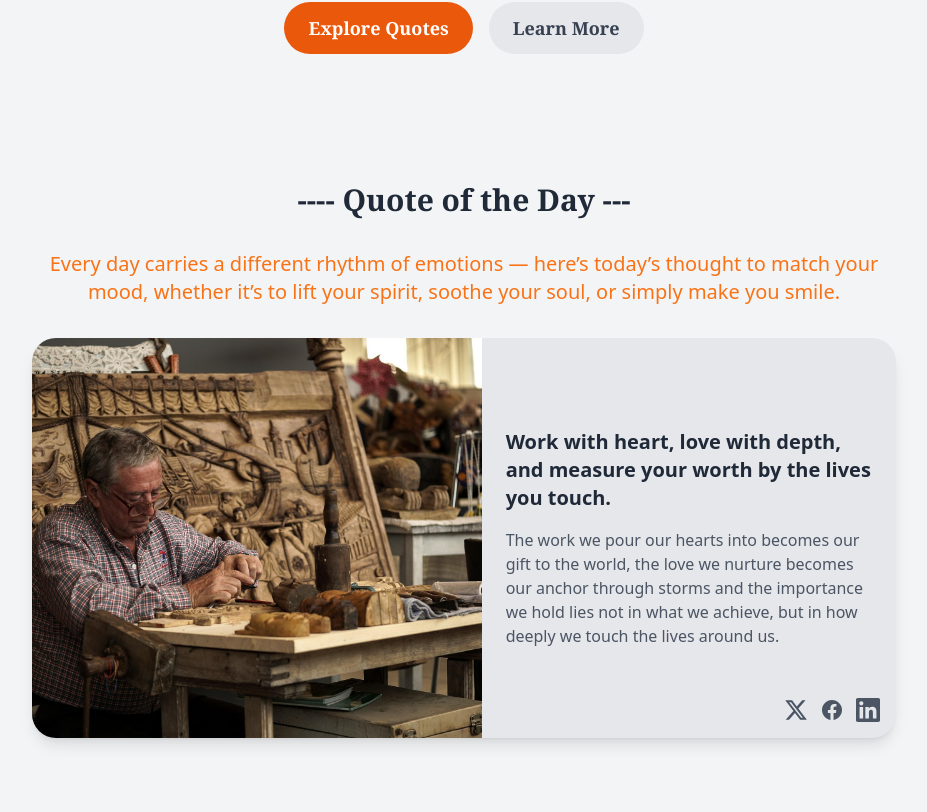
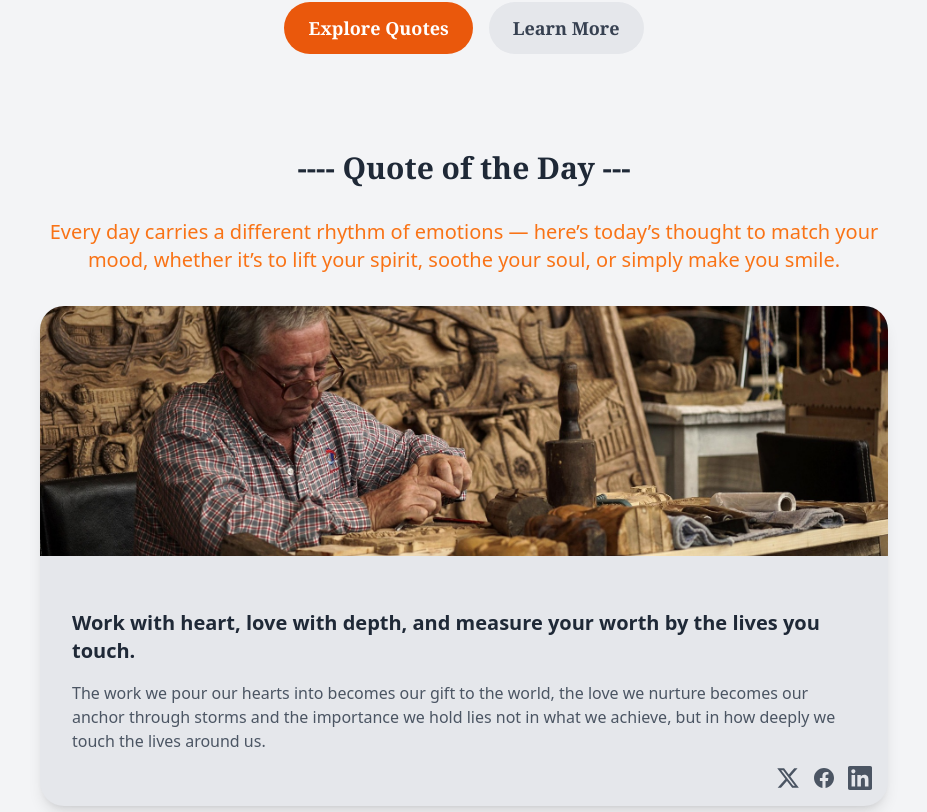
Before and after one commit to palak-1505/QuoteHaven, a React (Vite) app: page / in a window 1280 px wide. Shown: the part 608-1420 px from the top of the page, without its empty margins (176-1103 px from the left). Built offline with nearby package versions, Linux system fonts and the light colour scheme.

Commit message:
Quote of the day updated

```diff
--- a/src/components/Home/QuoteOfTheDay.jsx
+++ b/src/components/Home/QuoteOfTheDay.jsx
@@ -7,7 +7,7 @@ function QuoteOfTheDay() {
       const shareUrl = window.location.href;
 
       return (
-        <div className="flex flex-col my-12 max-w-4xl mx-auto px-4 mt-32">
+        <div className="flex flex-col mt-24 my-12 max-w-4xl mx-auto px-4 sm:px-6">
           <div className="text-3xl text-gray-800 font-serif font-bold mb-8 text-center">
             <h1>---- Quote of the Day ---</h1>
           </div>
@@ -18,18 +18,18 @@ function QuoteOfTheDay() {
             </p>
           </div>
 
-            <div className="relative flex flex-row border-solid rounded-3xl bg-gray-200 shadow-lg min-h-[400px] ">
-                <div className="w-3/4">
+          <div className="relative flex flex-col border-solid rounded-3xl bg-gray-200 shadow-lg h-[500px] w-full max-w-[896px] mx-auto quote-container">
+            <div className="h-1/2 flex-shrink-0">
               <img
                 src={img1}
-                        className="rounded-l-3xl h-full object-cover"
+                className="rounded-t-3xl h-full object-cover w-full"
                 alt="Inspirational scene"
               />
             </div>
 
-                <div className="w-2/3 p-6 flex flex-col justify-center">
-                    <b className="text-lg md:text-xl text-gray-800 maksymalny mb-4">{quote}</b>
-                    <p className="text-gray-600 text-sm md:text-base">{description}</p>
+            <div className="h-1/2 p-8 flex flex-col justify-center">
+              <b className="text-lg sm:text-xl text-gray-800 mb-4 font-semibold line-clamp-2">{quote}</b>
+              <p className="text-sm sm:text-base text-gray-600 line-clamp-3">{description}</p>
             </div>
 
             <div className="absolute bottom-4 right-4 flex space-x-3">
@@ -37,7 +37,7 @@ function QuoteOfTheDay() {
                 href={`https://x.com/share?url=${encodeURIComponent(shareUrl)}&text=${encodeURIComponent(quote)}`}
                 target="_blank"
                 rel="noopener noreferrer"
-                        className="text-gray-600 hover:text-blue-500"
+                className="text-gray-600 hover:text-blue-500 social-icon"
                 title="Share on X"
                 aria-label="Share on X"
               >
@@ -49,7 +49,7 @@ function QuoteOfTheDay() {
                 href={`https://www.facebook.com/sharer/sharer.php?u=${encodeURIComponent(shareUrl)}&quote=${encodeURIComponent(quote)}`}
                 target="_blank"
                 rel="noopener noreferrer"
-                        className="text-gray-600 hover:text-blue-700"
+                className="text-gray-600 hover:text-blue-700 social-icon"
                 title="Share on Facebook"
                 aria-label="Share on Facebook"
               >
@@ -61,7 +61,7 @@ function QuoteOfTheDay() {
                 href={`https://www.linkedin.com/sharing/share-offsite/?url=${encodeURIComponent(shareUrl)}&title=${encodeURIComponent("Quote of the Day")}&summary=${encodeURIComponent(quote)}`}
                 target="_blank"
                 rel="noopener noreferrer"
-                        className="text-gray-600 hover:text-blue-800"
+                className="text-gray-600 hover:text-blue-800 social-icon"
                 title="Share on LinkedIn"
                 aria-label="Share on LinkedIn"
               >
@@ -74,5 +74,4 @@ function QuoteOfTheDay() {
         </div>
       );
     }
-
 export default QuoteOfTheDay;
```
Lines whose indentation alone changed are shown as unchanged.
